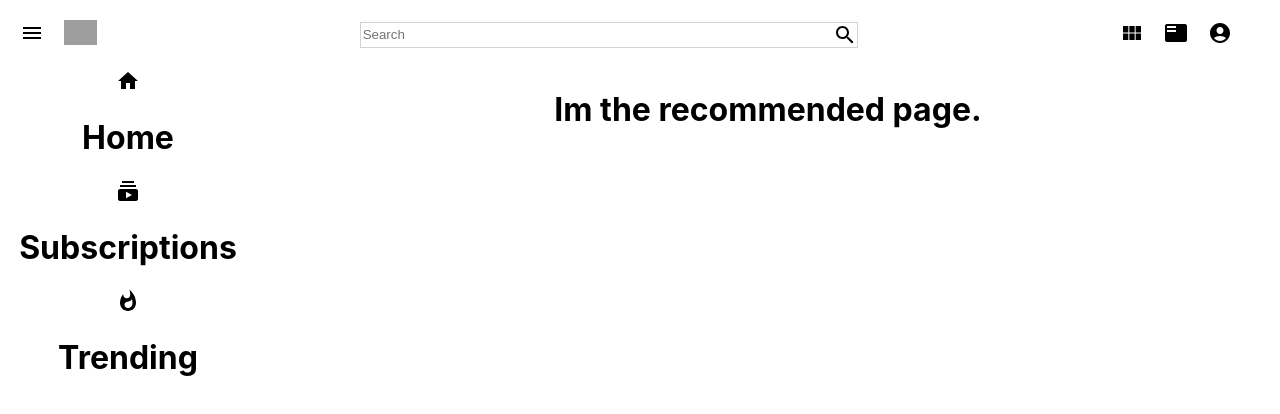
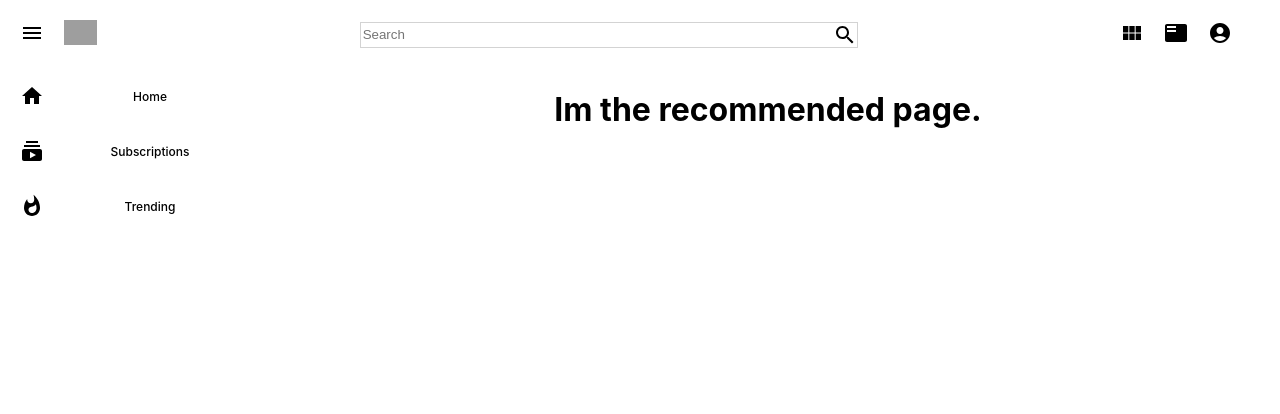
Before and after one commit to shakimharris/youtube-clone, a React (Create React App) app: page / in a window 1280 px wide. Shown: the top 414 px of the page. Built offline with nearby package versions, Linux system fonts and the light colour scheme; grey boxes are pictures that could not be loaded.

Commit message:
chng icons

```diff
--- a/src/SidebarRow.jsx
+++ b/src/SidebarRow.jsx
@@ -3,9 +3,9 @@ import './SidebarRow.css';
 
 function SidebarRow({ Icon, title }){
  return (
-    <div className="sidebar-row">
-        <Icon />
-        <h1>{title}</h1>
+    <div className="sidebar__row">
+        <Icon className="sidebar__icon" />
+        <h2 className="sidebar__title">{title}</h2>
 
     </div>
 )
```
